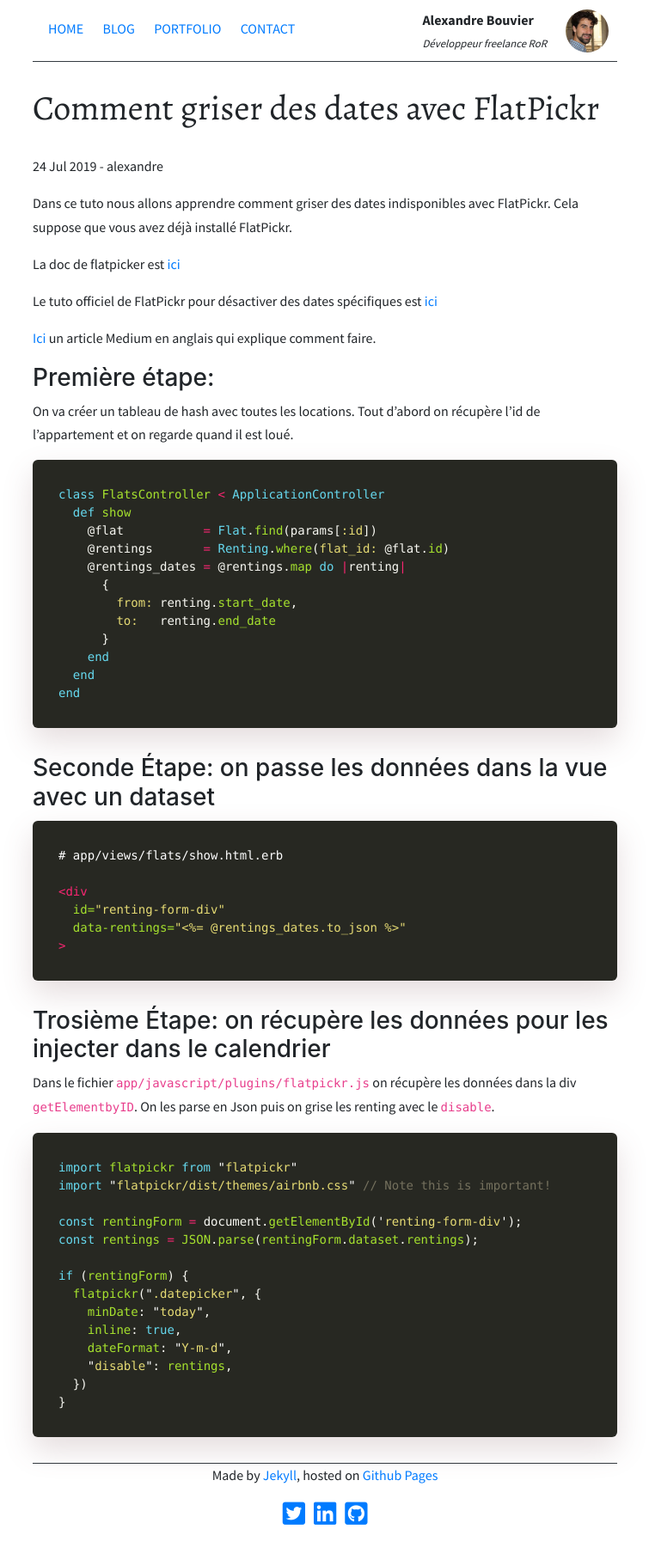
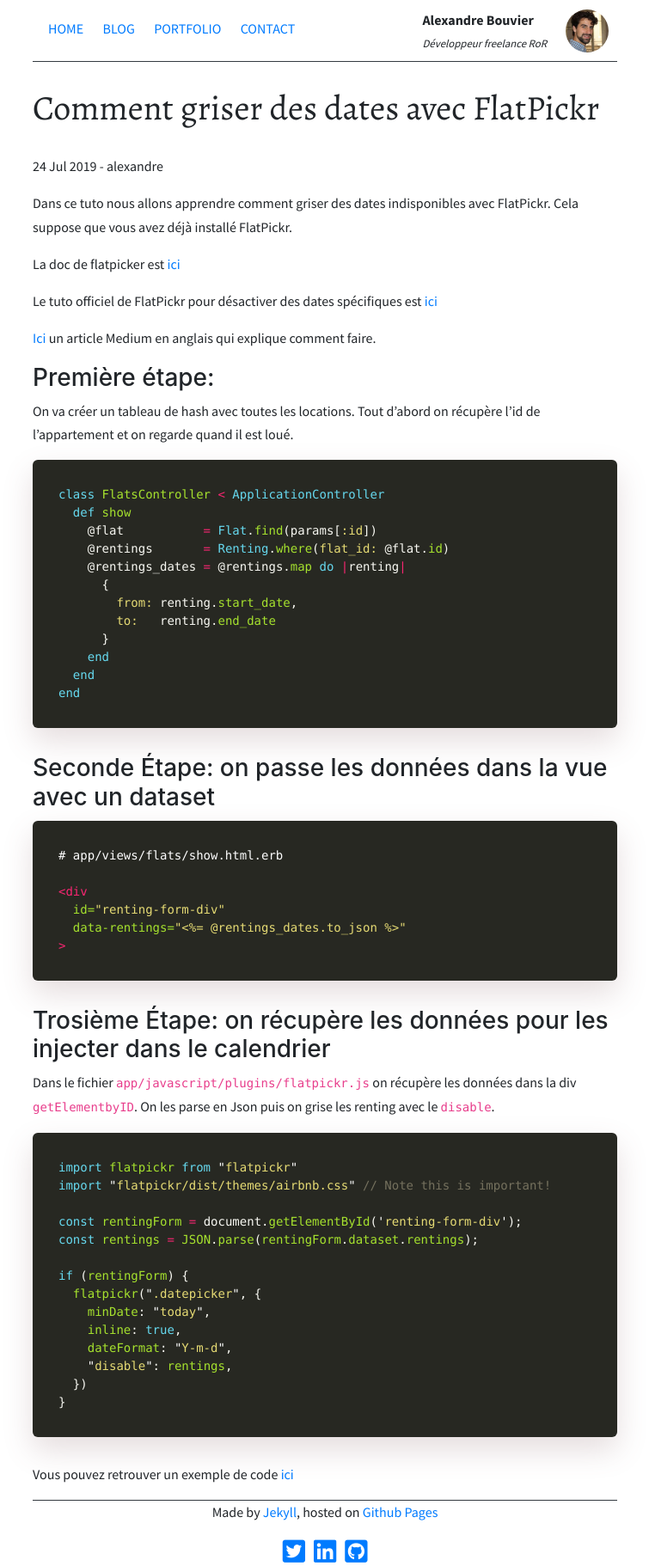
Before and after one commit to alexandrebk/alexandrebk.github.io, a Jekyll site: the page built from _posts/2019-07-24-flatpicker-in-rails.md, in a window 1280 px wide. Shown: the whole page at 86% size, without its empty margins (262-1017 px from the left). Built offline with Jekyll 4.4.1, drawn with Linux system fonts in a browser that asks for light colours; nearby versions of some CDN libraries; before the commit the page ends 1778 px from its top, so only the background shows below that.

Commit message:
Add commit link at the end of messages and flatpickr

````diff
--- a/_posts/2019-07-24-flatpicker-in-rails.md
+++ b/_posts/2019-07-24-flatpicker-in-rails.md
@@ -65,3 +65,5 @@
   })
 }
 ```
+
+Vous pouvez retrouver un exemple de code [ici](https://github.com/alexandrebk/airbnb-copycat/commit/fce1dc96b3d0c2d25b9656ab836cbe88e18747ff)
````
Also changed, not shown: _posts/2019-07-31-messages-between-users.md (+2 -0 lines).
